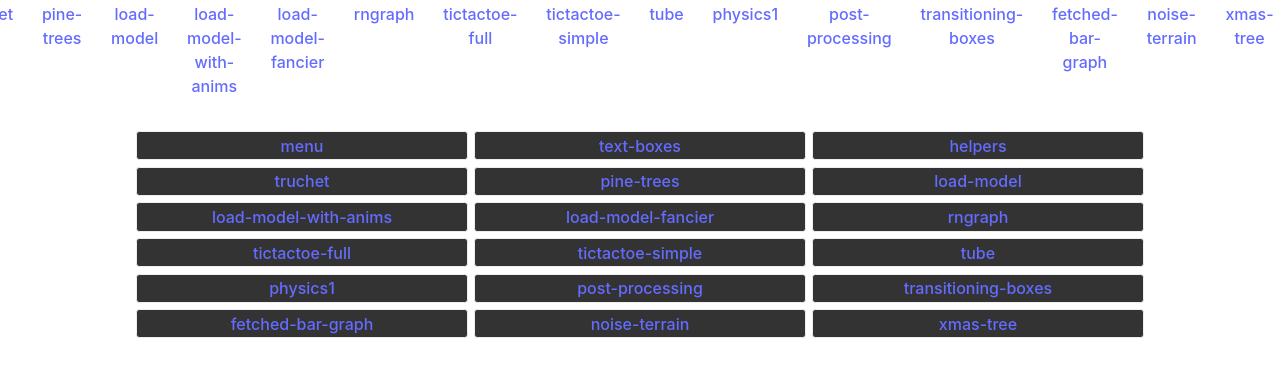
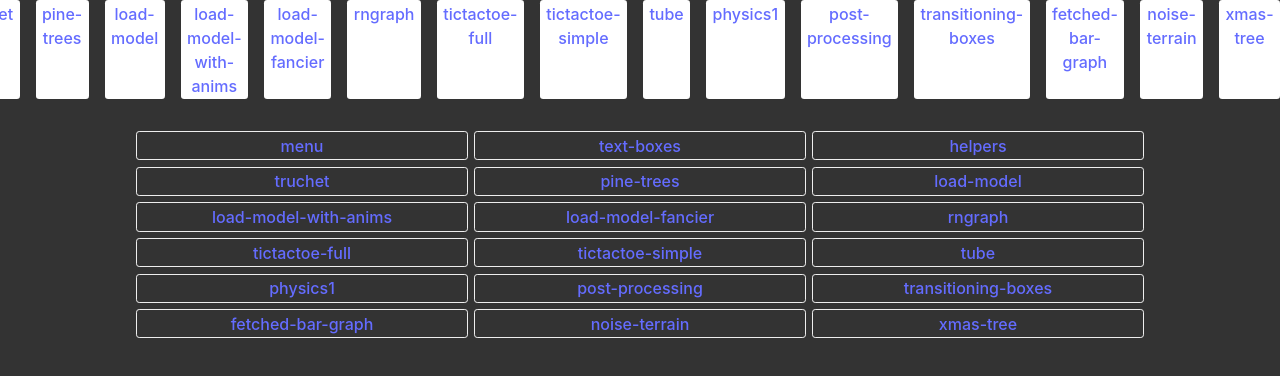
Before and after one commit to nbogie/react-three-fiber-experiments, a React (Vite) app: page /#/ in a window 1280 px wide. Shown: the top 376 px of the page. Built offline with nearby package versions, Linux system fonts and the light colour scheme.

Commit message:
add background colour black always - don't depend on theme

```diff
--- a/src/components/App.css
+++ b/src/components/App.css
@@ -20,6 +20,7 @@ body {
   overflow: hidden;
   margin: 0;
   padding: 0;
+  background: #333;
 }
 
 body * {
```
